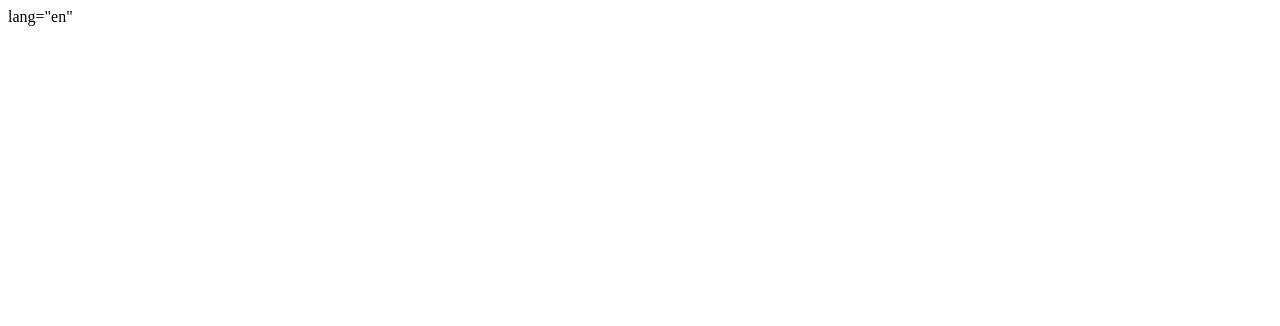
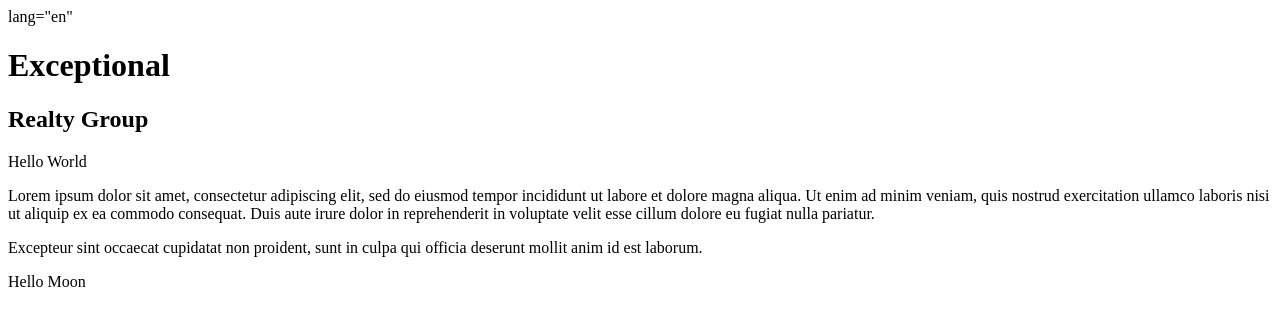
Before and after one commit to Tsunamins/exceptional-realty, a plain HTML site: page index.html in a window 1280 px wide. Drawn offline with Linux system fonts and the light colour scheme.

Commit message:
continue index page and add listings page

```diff
--- a/index.html
+++ b/index.html
@@ -16,6 +16,20 @@
 </head>
 
 <body>
+
+  <h1>Exceptional </h1>
+  <h2>Realty Group</h2>
+
+  <p>Hello World</p>
+
+  <p>
+   Lorem ipsum dolor sit amet, consectetur adipiscing elit, sed do eiusmod tempor incididunt ut labore et dolore magna aliqua. Ut enim ad minim veniam, quis nostrud exercitation ullamco laboris nisi ut aliquip ex ea commodo consequat. Duis aute irure dolor in reprehenderit in voluptate velit esse cillum dolore eu fugiat nulla pariatur.
+ </p>
+ <p>
+   Excepteur sint occaecat cupidatat non proident, sunt in culpa qui officia deserunt mollit anim id est laborum.
+ </p>
+
+  Hello Moon
 
 
 
```
Also changed, not shown: real-estate-listings.html (added, +17 -0 lines).
